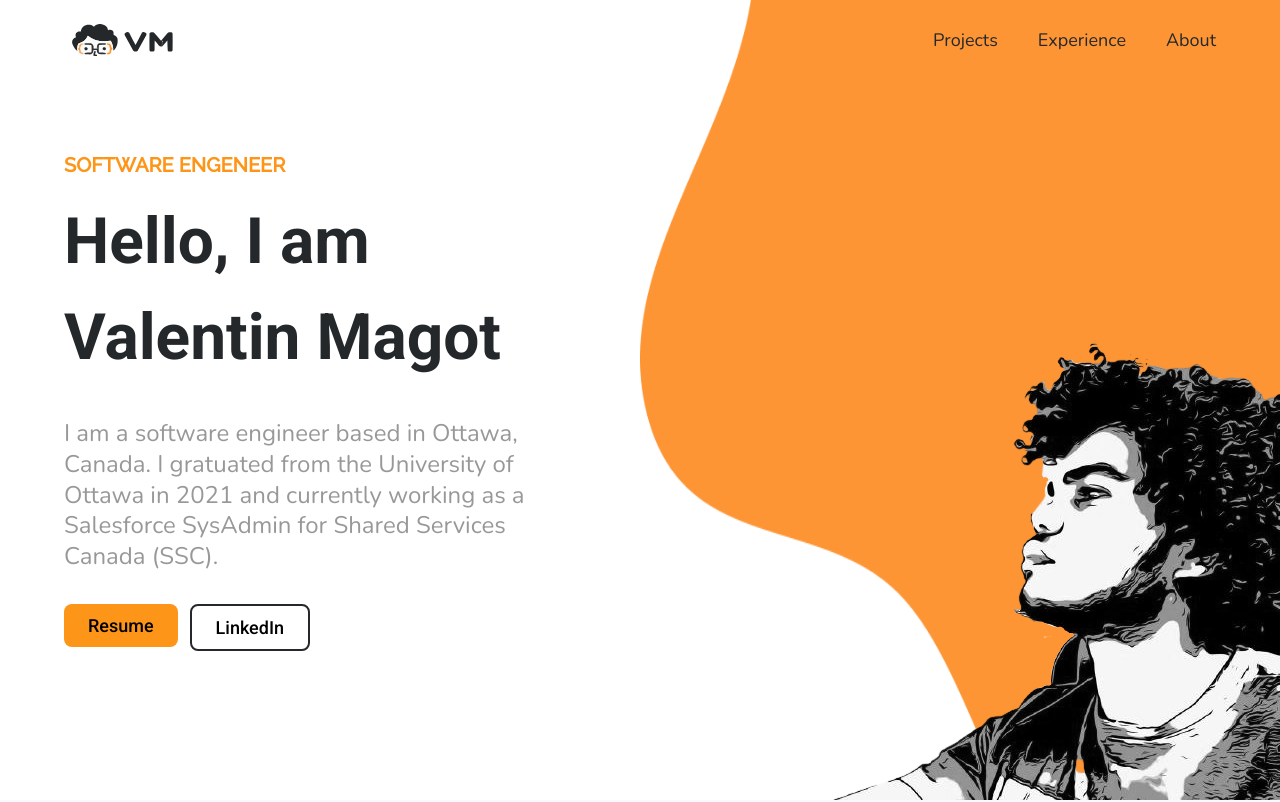
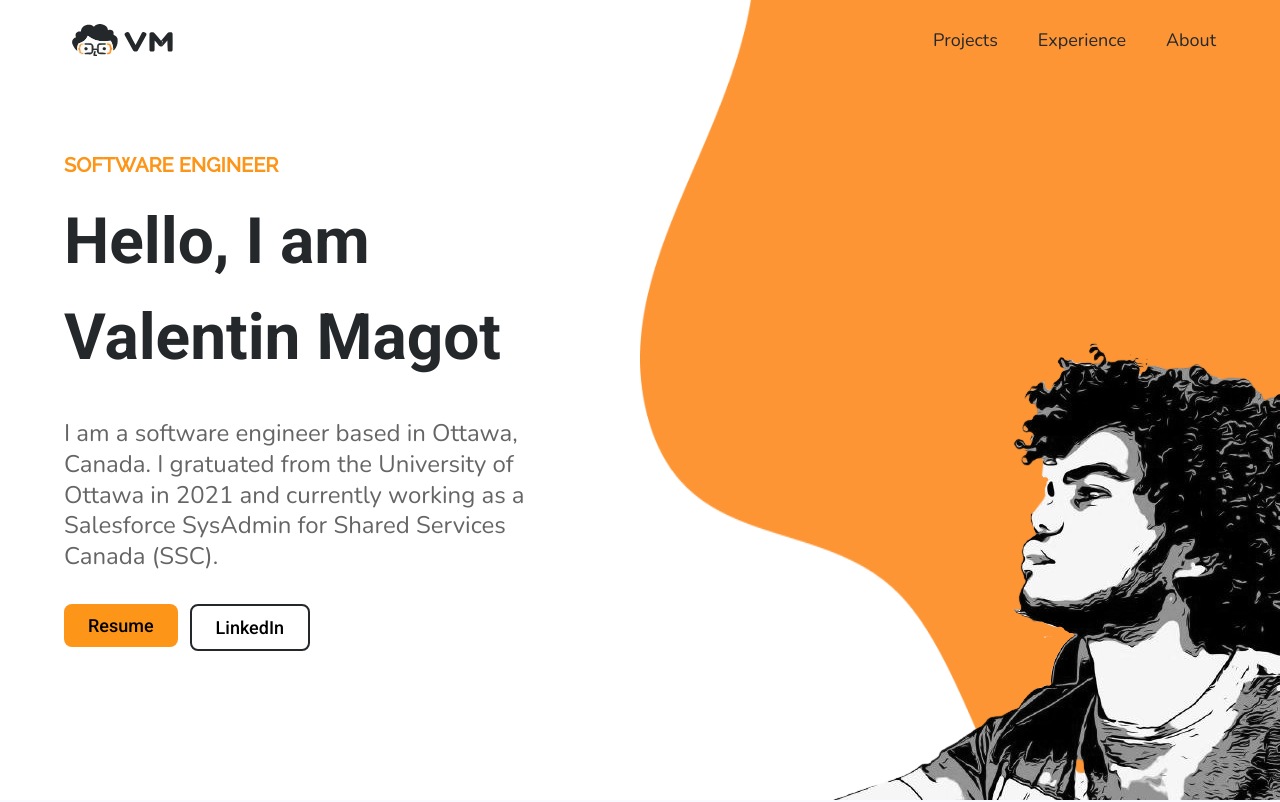
Before and after one commit to valentinmagot/portfolio, a React (Vite) app: page / in a window 1280 px wide. Shown: the top 802 px of the page. Built offline with nearby package versions, Linux system fonts and the light colour scheme.

Commit message:
Fixed some issues

```diff
--- a/src/components/About.jsx
+++ b/src/components/About.jsx
@@ -25,7 +25,7 @@ const About = () => {
       <div className='flex flex-col py-4 justify-between items-center mt-4 sm:mt-20'>
         <div className='flex flex-row justify-between items-center'>
          {socialMedia.map((media) => (
-          <a key={media.id} href={media.link} target="_blank"><img src={media.icon}/></a>
+          <a key={media.id} href={media.link} target="_blank"><img src={media.icon} alt={media.id}/></a>
          ))}
         </div>
         <p>&copy; MIT - Valentin Magot 2022</p>
--- a/src/components/Card.jsx
+++ b/src/components/Card.jsx
@@ -16,9 +16,9 @@ const Card = (props) => {
   return (
     <div className="flex justify-center my-[40px]">
     <div className="flex flex-col sm:flex-row sm:max-w-2xl rounded-lg bg-white shadow-lg lg:w-[950px]">
-        {isProject && <img className="w-full h-64 sm:h-auto rounded-t-lg sm:rounded-none sm:rounded-l-lg sm:w-1/2" src={img} alt={`${isProject ? 'projects' : 'experiences'}`} />}
+        {isProject && <img className="w-full h-64 sm:h-auto rounded-t-lg sm:rounded-none sm:rounded-l-lg sm:w-1/2" src={img} alt={`${isProject ? 'project-image' : 'experience-image'}`} />}
         <div className="p-6 flex flex-col justify-center">
-        <h5 className="text-highEmphasis font-comfortaa font-bold ss:text-[24px] text-[16px] font-medium mb-2">{title}</h5>
+        <h4 className="text-highEmphasis font-comfortaa font-bold ss:text-[24px] text-[16px] font-medium mb-2">{title}</h4>
         <p className="text-mediumEmphasis font-nunito ss:text-[16px] text-[12px] mb-4">
             {content} {!isProject && <a href={resume} className='text-primary font-bold'>resume.</a>}
         </p>
@@ -27,7 +27,7 @@ const Card = (props) => {
           <a href={link} target='_blank'><button className={`${styles.buttonSecondary} ss:text-[14px] text-[8px] font-bold`}>View Project</button></a>
         }
         </div>
-        {!isProject && <img className="w-full h-64 sm:h-auto rounded-b-lg sm:rounded-none sm:rounded-r-lg sm:w-1/2" src={img} alt={`${isProject ? 'projects' : 'experiences'}`} />}
+        {!isProject && <img className="w-full h-64 sm:h-auto rounded-b-lg sm:rounded-none sm:rounded-r-lg sm:w-1/2" src={img} alt={`${isProject ? 'project-image' : 'experience-image'}`} />}
     </div>
     </div>
   )
--- a/src/components/Hero.jsx
+++ b/src/components/Hero.jsx
@@ -21,7 +21,7 @@ const Hero = () => {
         </div>
         <div className='flex flex-col justify-between items-left w-full'>
           <h1 className='flex-1 font-roboto font-bold ss:text-[64px] text-[24px] text-highEmphasis'>{landing.title}<br /> {landing.name}</h1>
-          <p className={`${styles.paragraph} mt-8 max-w-[486px] opacity-40`}>
+          <p className={`${styles.paragraph} mt-8 max-w-[486px] opacity-60`}>
           {landing.description}
           </p>
           <div className='flex flex-1 flex-row mt-8 font-roboto ss:text-[18px] text-[14px] text-bold jsutify-between items-left gap-3 w-full'>
--- a/src/constants/index.js
+++ b/src/constants/index.js
@@ -17,7 +17,7 @@ export const navLinks = [
 ];
 
 export const landing = {
-        occupation:'SOFTWARE ENGENEER',
+        occupation:'SOFTWARE ENGINEER',
         title:'Hello, I am ',
         name: 'Valentin Magot',
         description:'I am a software engineer based in Ottawa, Canada. I gratuated from the University of Ottawa in 2021 and currently working as a Salesforce SysAdmin for Shared Services Canada (SSC).',
```
Also changed, not shown: 1 other file (tests, documents, lock files or other folders).
